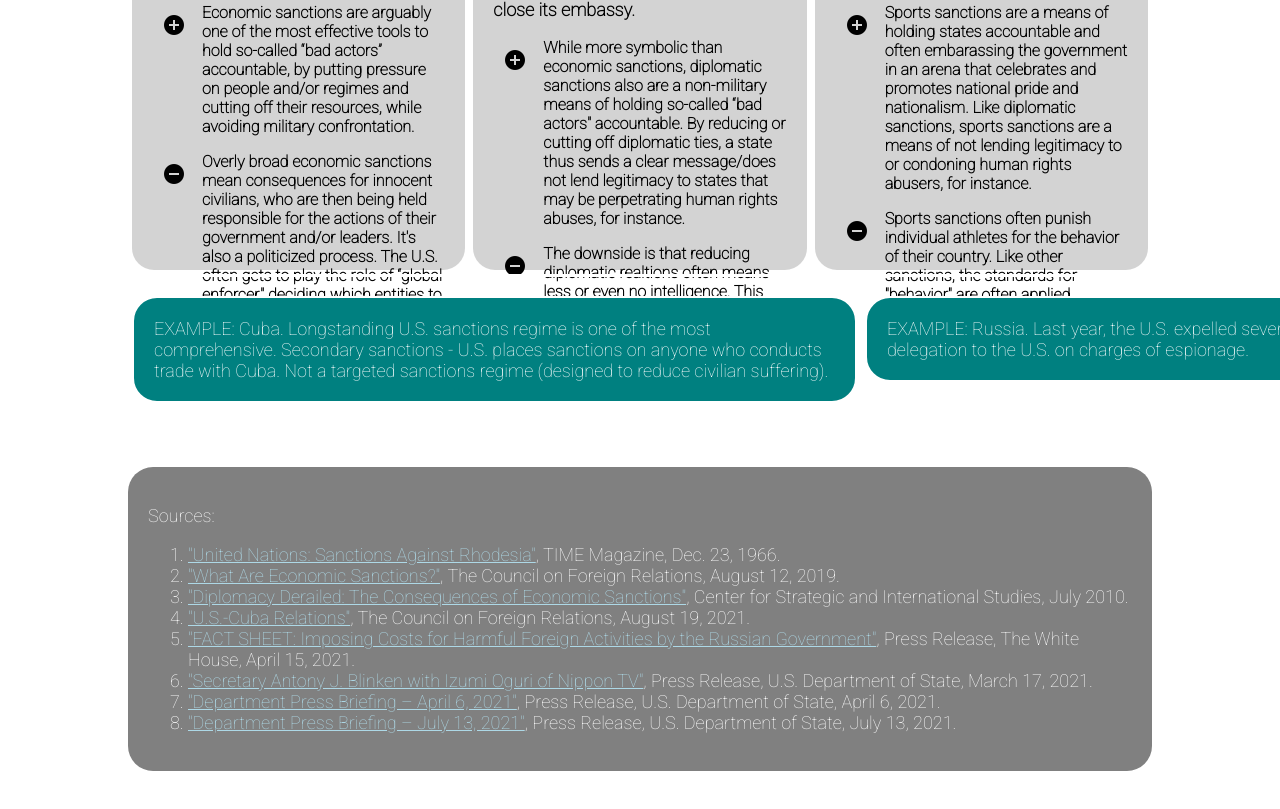
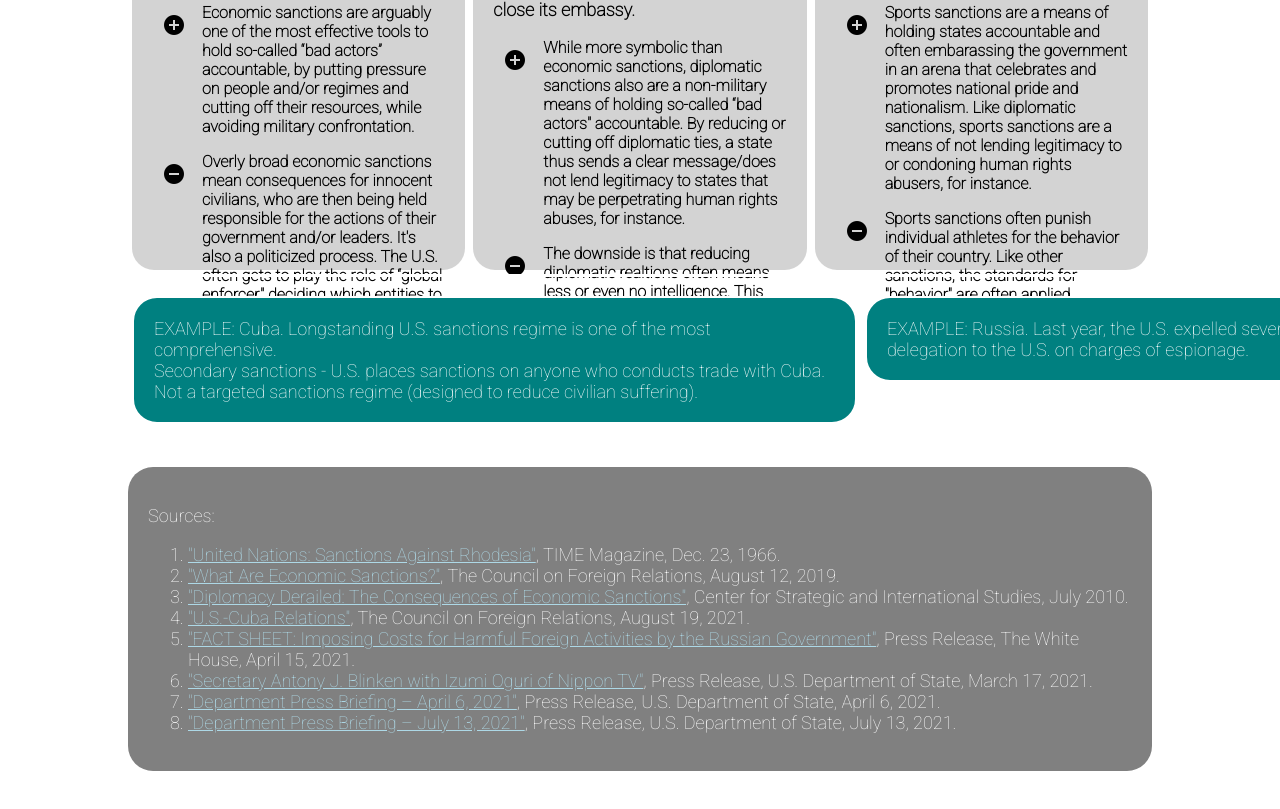
Before and after one commit to hannahbix/Icons-Project, a plain HTML site: page index.html in a window 1280 px wide. Shown: the part 1243-2052 px from the top of the page. Drawn offline with Linux system fonts and the light colour scheme.

Commit message:
Update index.html

```diff
--- a/index.html
+++ b/index.html
@@ -163,7 +163,11 @@
 
 			<div class="grid-item-example">
 
-				<p class="example"> EXAMPLE: Cuba. Longstanding U.S. sanctions regime is one of the most comprehensive. Secondary sanctions - U.S. places sanctions on anyone who conducts trade with Cuba. Not a targeted sanctions regime (designed to reduce civilian suffering). </p>
+				<p class="example"> EXAMPLE: Cuba. Longstanding U.S. sanctions regime is one of the most comprehensive.
+
+				<br>
+
+				Secondary sanctions - U.S. places sanctions on anyone who conducts trade with Cuba. Not a targeted sanctions regime (designed to reduce civilian suffering). </p>
 
 			</div>
 
```
